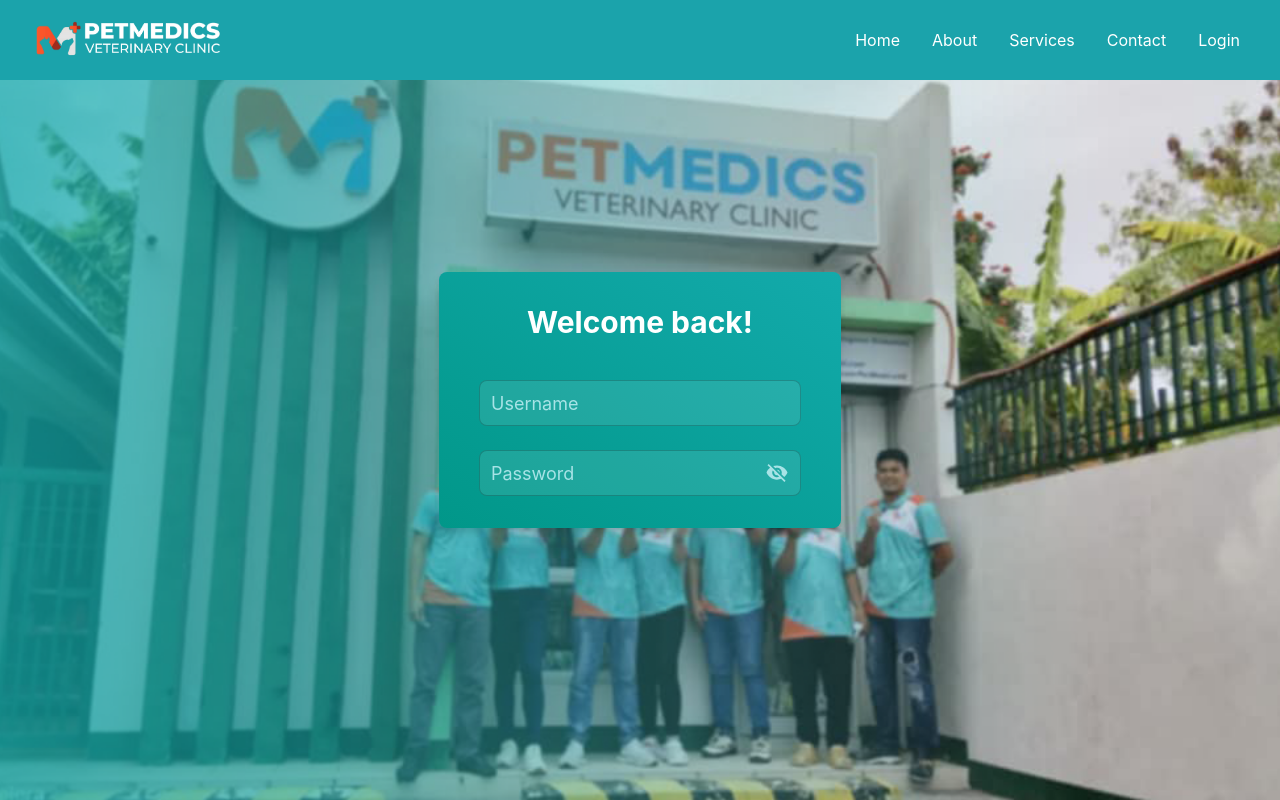
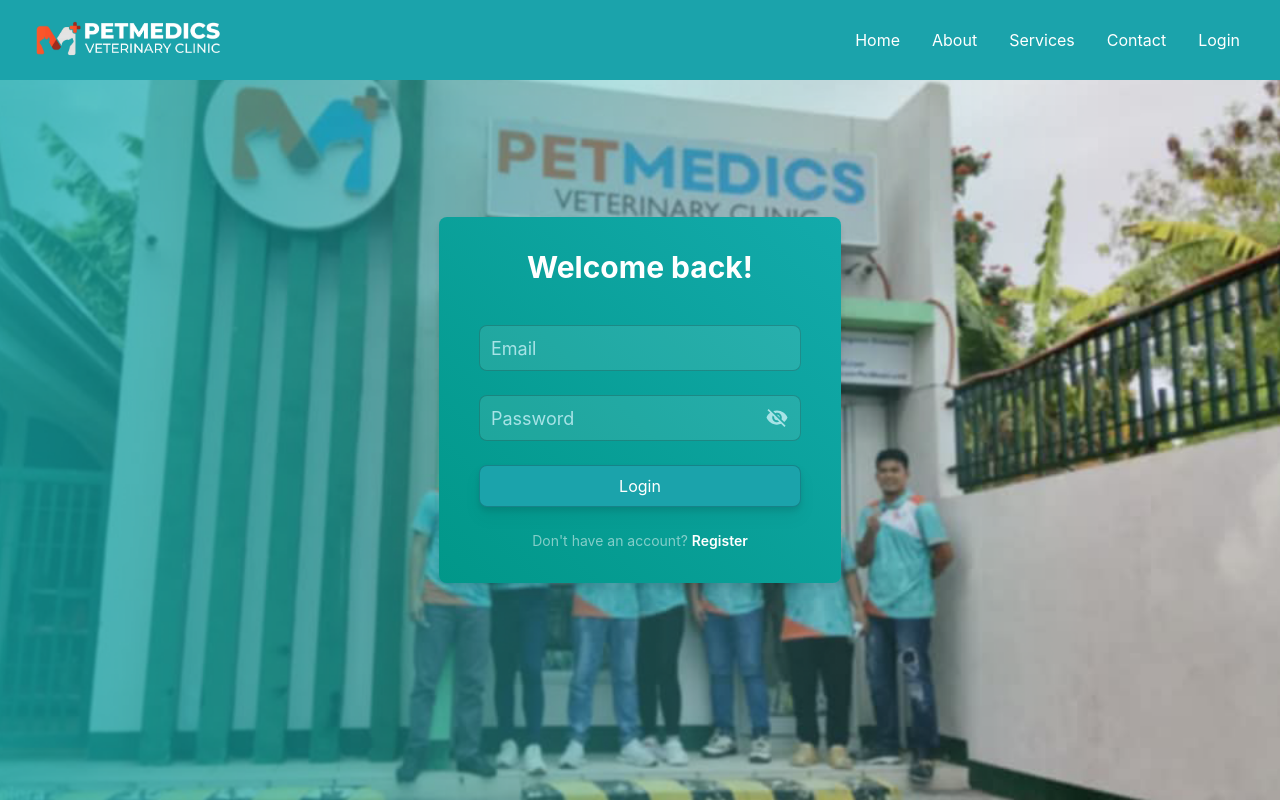
Before and after one commit to k-metra/PetCare, a React (Create React App) app in the folder frontend/: page /login in a window 1280 px wide. Built offline with nearby package versions, Linux system fonts and the light colour scheme; a web font is replaced by a local one.

Commit message:
refactor login form: update input fields to use email and add motion effects to the login button

```diff
--- a/frontend/src/pages/login.tsx
+++ b/frontend/src/pages/login.tsx
@@ -2,6 +2,8 @@
 import InputField from '../components/inputField'
 
 import home_image from '../assets/home/home_image.png'
+
+import { motion } from 'framer-motion'
 
 import { useState } from 'react'
 
@@ -25,10 +27,12 @@
 
             <div className="bg-gradient-to-tr from-[#019789] to-[#13AAAB] p-8 px-10 rounded-lg drop-shadow-lg relative">
                 <h1 className="text-3xl text-center font-bold text-white">Welcome back!</h1>
-                <form className="flex flex-col gap-6 mt-10">
-                    <InputField name="username" placeholder="Username" type="text" onChange={handleChange} />
+                <form onSubmit={handleSubmit} className="flex flex-col gap-6 mt-10">
+                    <InputField name="email" placeholder="Email" type="text" onChange={handleChange} />
                     <InputField name="password" placeholder="Password" type="password" onChange={handleChange} />
+                    <motion.button whileHover={{scale:1.05, transition: {type:"tween", duration:0.3, ease:'backOut'}}} whileTap={{scale:0.95, transition: {duration:0.2, type:"spring"}}} type="submit" className="bg-brand-primary-500 border border-black/20 drop-shadow-lg text-white py-2 rounded-lg  transition-colors duration-200">Login</motion.button>
                 </form>
+                <p className="text-white/50 text-center text-sm mt-6">Don't have an account? <a href="/register" className="text-white font-semibold">Register</a></p>
             </div>
         </main>
         </>
```
